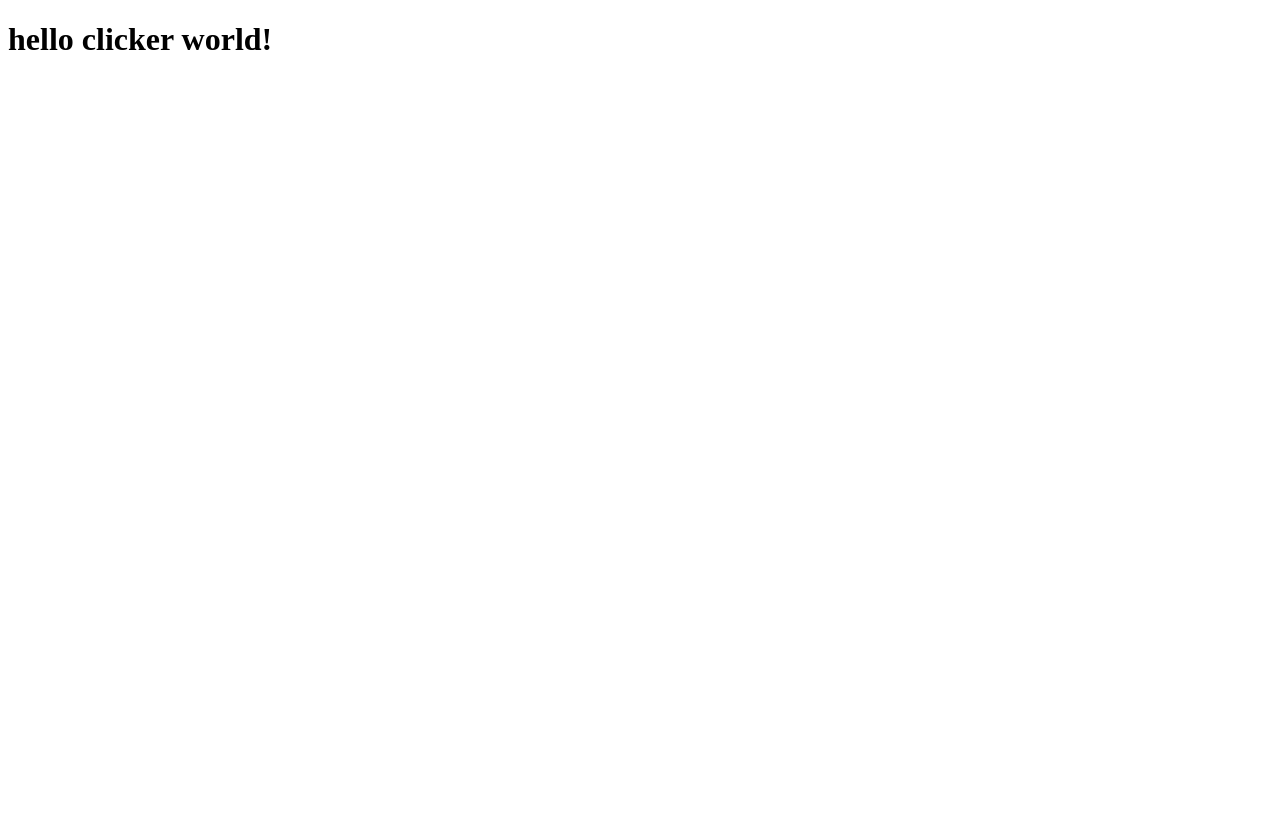
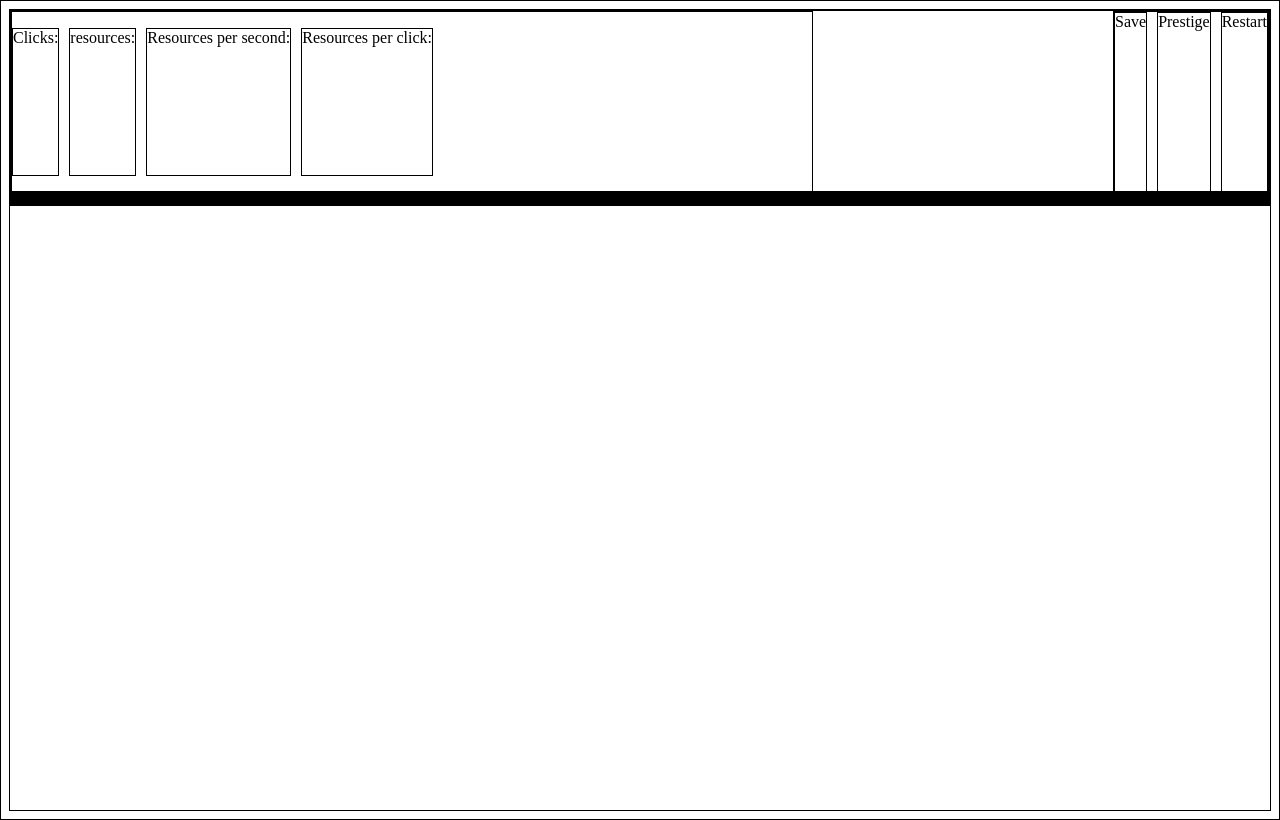
Before and after one commit to elangdor/clicker01, a plain HTML site: page index.html in a window 1280 px wide. Drawn offline with Linux system fonts and the light colour scheme.

Commit message:
Added first flex styling for top bar Added some data paragraphs Added some options buttons Added a start of flex-css to try to organize them correctly

```diff
--- a/index.html
+++ b/index.html
@@ -6,10 +6,19 @@
         <link rel="stylesheet" href="style.css">
     </head>
     <body>
-        <h1>hello clicker world!</h1>
         <script src="script.js"></script>
         <div class="top">
-
+            <div class="data">
+                <p>Clicks: </p>
+                <p>resources: </p>
+                <p>Resources per second: </p>
+                <p>Resources per click: </p>
+            </div>
+            <div class="options">
+                <div class="optionBox">Save</div>
+                <div class="optionBox">Prestige</div>
+                <div class="optionBox">Restart</div>
+            </div>
         </div>
 
         <div class="middle">
--- a/style.css
+++ b/style.css
@@ -0,0 +1,33 @@
+ * {
+    border: 1px solid black;
+}
+
+body {
+    height: 100vh;
+    display: flex;
+    flex-direction: column;
+
+}
+
+.top {
+    display: flex;
+    flex-direction: row;
+    justify-content: space-between;
+    height: 180px;
+
+}
+
+.data {
+    display: flex;
+    flex-wrap: wrap;
+    flex-direction: row;
+    height: 180px;
+    width: 800px;
+    gap: 10px;
+}
+
+.options {
+    display: flex;
+    height: 180px;
+    gap: 10px;
+}
```
